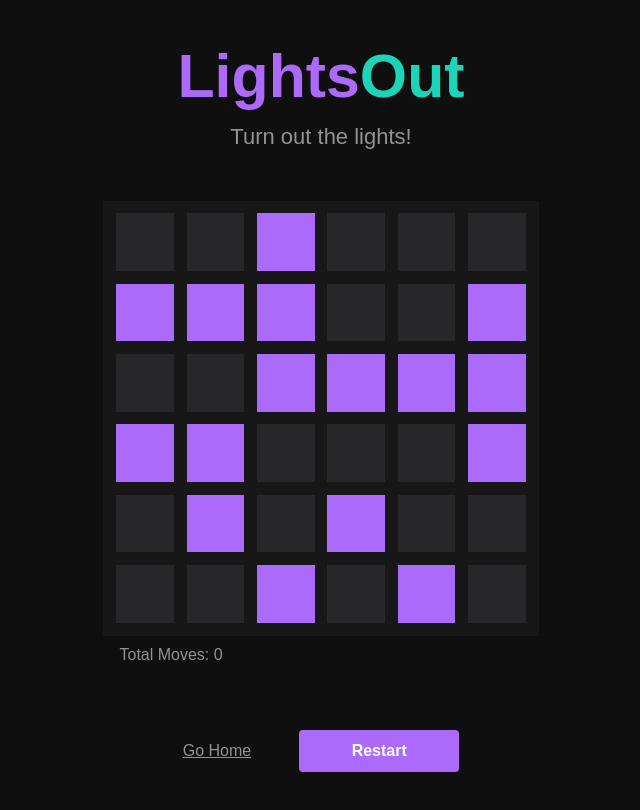
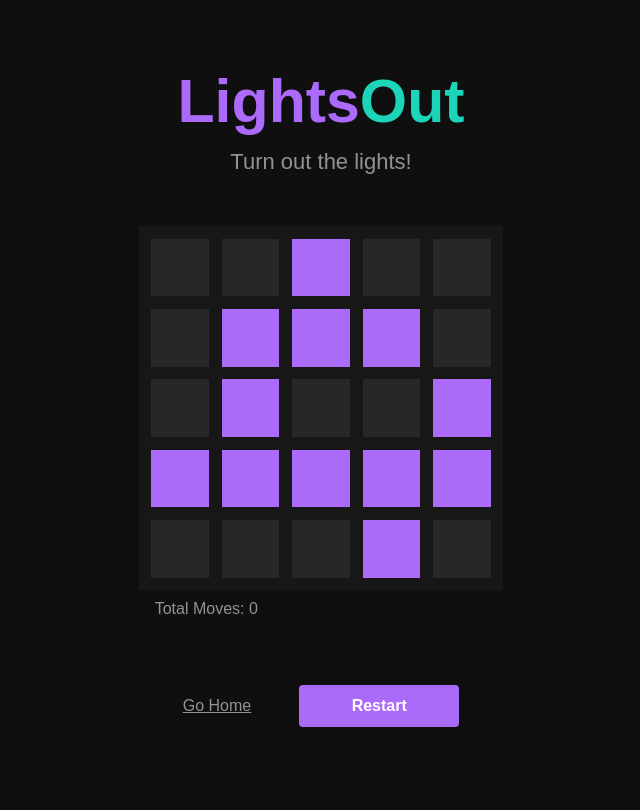
Before and after one commit to murph406/lights-out, a React (Create React App) app: page /play in a window 1280 px wide. Shown: the top 810 px of the page, without its empty margins (319-959 px from the left). Built offline with nearby package versions, Linux system fonts and the light colour scheme; the HTML template or start-up script is replaced by a standard one.

Commit message:
file type changes

```diff
--- a/src/components/game/game.jsx
+++ b/src/components/game/game.jsx
@@ -6,7 +6,7 @@ import { randomInt } from "../../helpers";
 import { Cell, FilledButton } from "../../elements";
 import { PATH } from "../../routes/routes";
 
-export const BOARD_SIZE = 6
+export const BOARD_SIZE = 5
 
 const GamePage = () => {
     const [cells, setCells] = useState(null)
```
Also changed, not shown: src/App.jsx (renamed from src/App.js), src/elements/cell/cell.jsx (renamed from src/elements/cell/cell.js), src/elements/filled-button/filled-button.jsx (renamed from src/elements/filled-button/filled-button.js), src/routes/routes.jsx (renamed from src/routes/routes.js).
